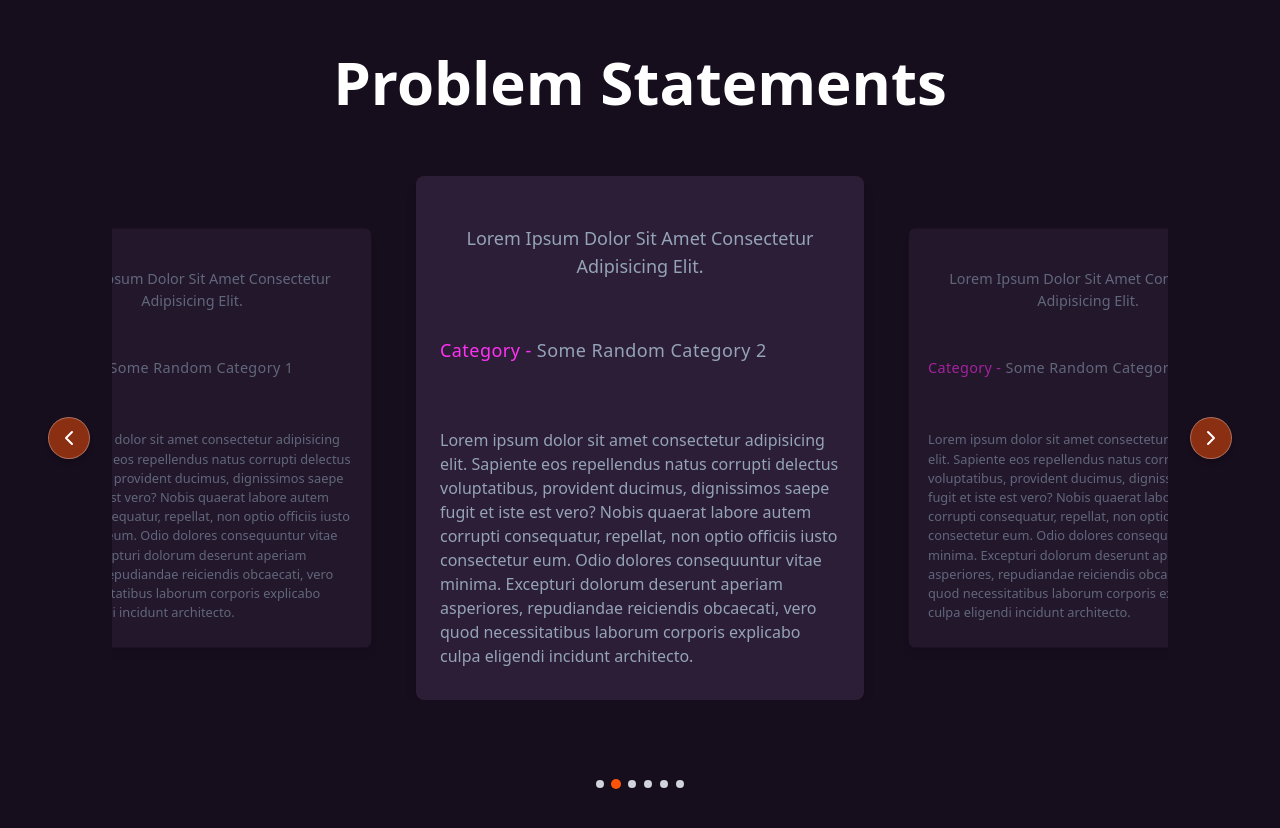
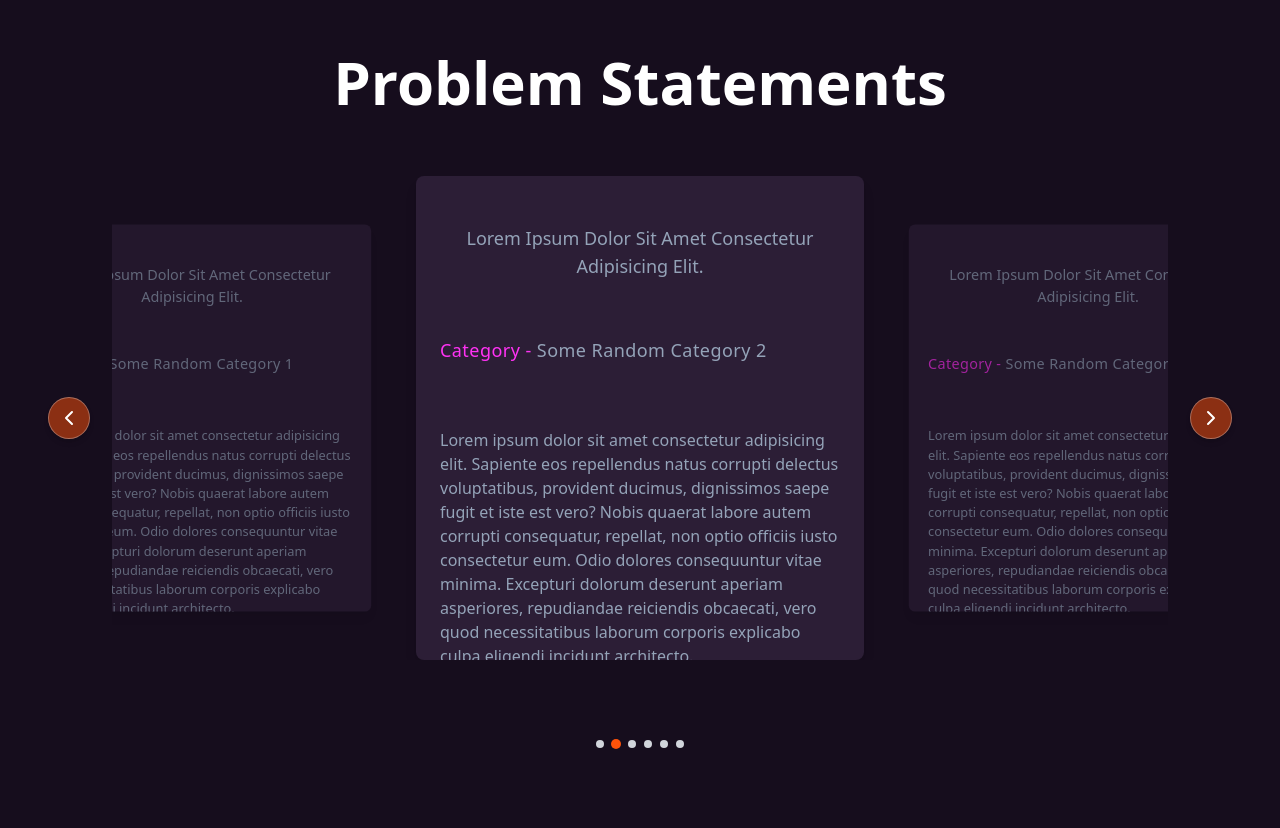
Before and after one commit to THEGAMECHANGER416/CodeKshetra2.0, a React (Vite) app: page / in a window 1280 px wide. Shown: the part 2476-3304 px from the top of the page. Built offline with nearby package versions, Linux system fonts and the light colour scheme.

Commit message:
change height of problem statement section

```diff
--- a/src/App.tsx
+++ b/src/App.tsx
@@ -56,7 +56,8 @@ function App() {
         <div ref={timelineRef} className="h-screen">
           <TimeLine />
         </div>
-        <div ref={problemStatementRef} className="h-screen">
+        {/* chagned the height of this as requested so that it doesn't take up the whole screen */}
+        <div ref={problemStatementRef} className="h-[95dvh]">
           <ProblemStatement />
         </div>
         <div ref={prizePoolRef} className="h-screen">
```
